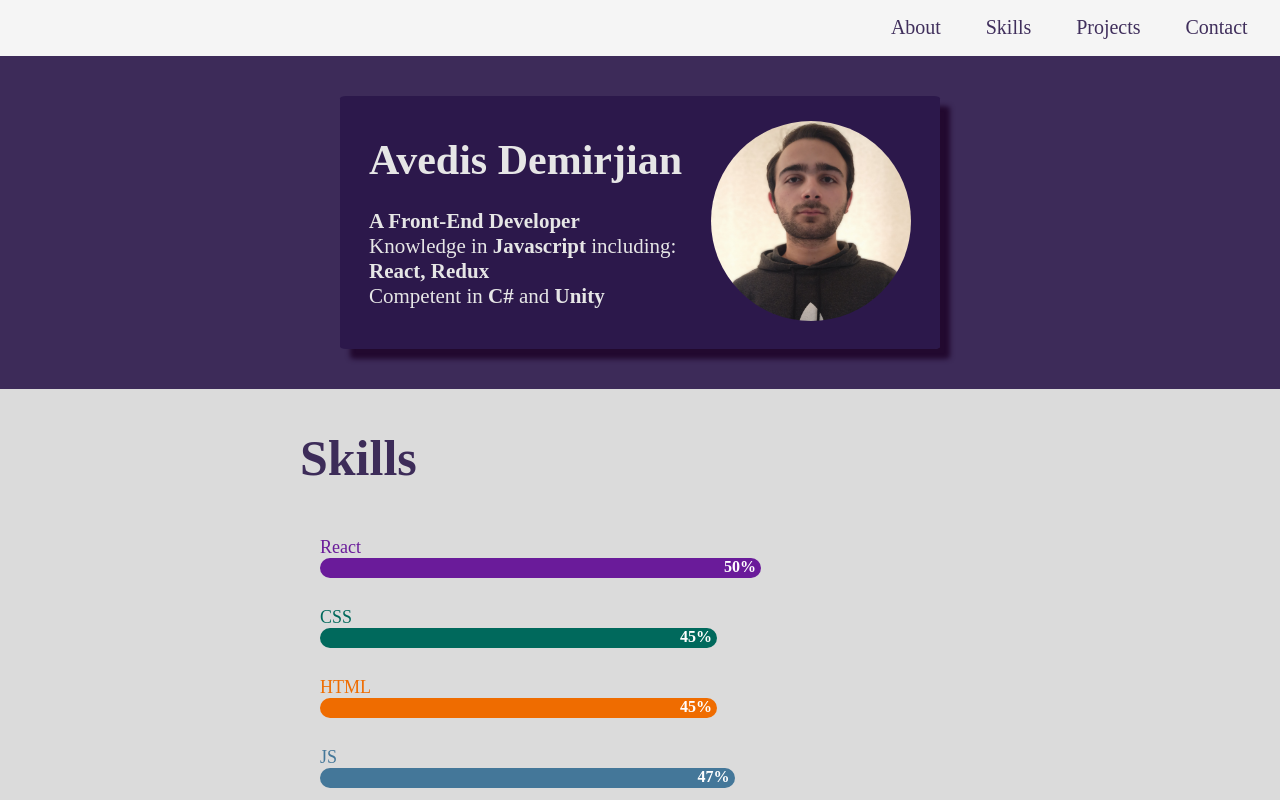
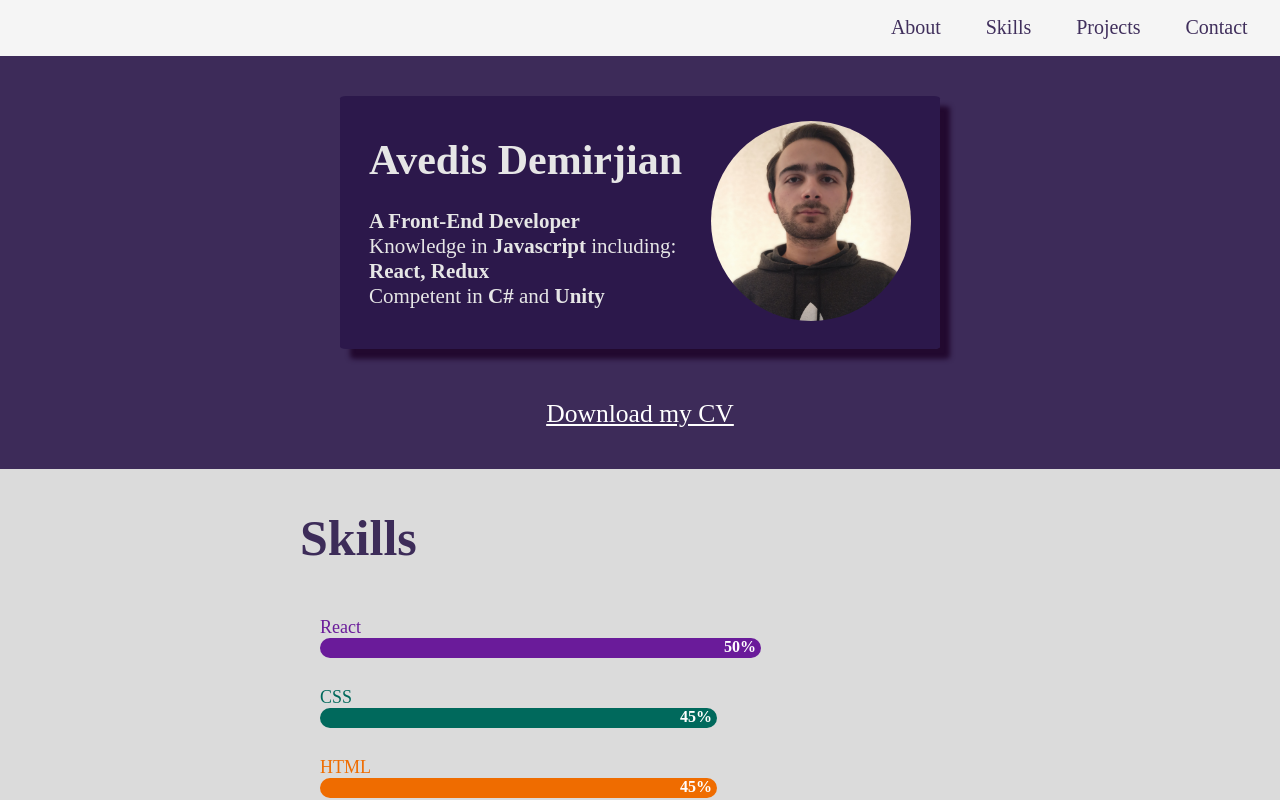
Before and after one commit to avedisdem/portfolio, a React (Create React App) app: page / in a window 1280 px wide. Shown: the top 800 px of the page. Built offline with nearby package versions, Linux system fonts and the light colour scheme.

Commit message:
cv download

```diff
--- a/src/About.js
+++ b/src/About.js
@@ -1,9 +1,12 @@
 import React from 'react'
 import './Style/About.css'
 import logo from './Pics/myself.jpg';
+import CV from'./Download/avedis-demirjian.pdf';
 
 
 function About() {
+
+
   return (
     <div id='About' className='about'>
       <div className="about__container">
@@ -22,6 +25,7 @@ function About() {
         </div>
       </div>
 
+      <a className='CV'href={CV} download="avedis-demirjian_CV" >Download my CV</a>
 
     </div>
   )
--- a/src/Style/About.css
+++ b/src/Style/About.css
@@ -1,7 +1,8 @@
 .about {
     background-color: var(--purple);
     padding: 40px;
-    display: flex;
+    display: grid;
+
 }
 
 .about__container{
@@ -33,6 +34,14 @@
     font-size: 21px;
 
 }
+.CV{
+    margin:0 auto;
+    margin-top: 50px;
+    font-size: 1.6rem;
+    color: white;
+    transition: color .3s;
+}
+
 
 .about__rightPart > img {
     margin-top: 5px;
```
Also changed, not shown: 1 other file (tests, documents, lock files or other folders).
